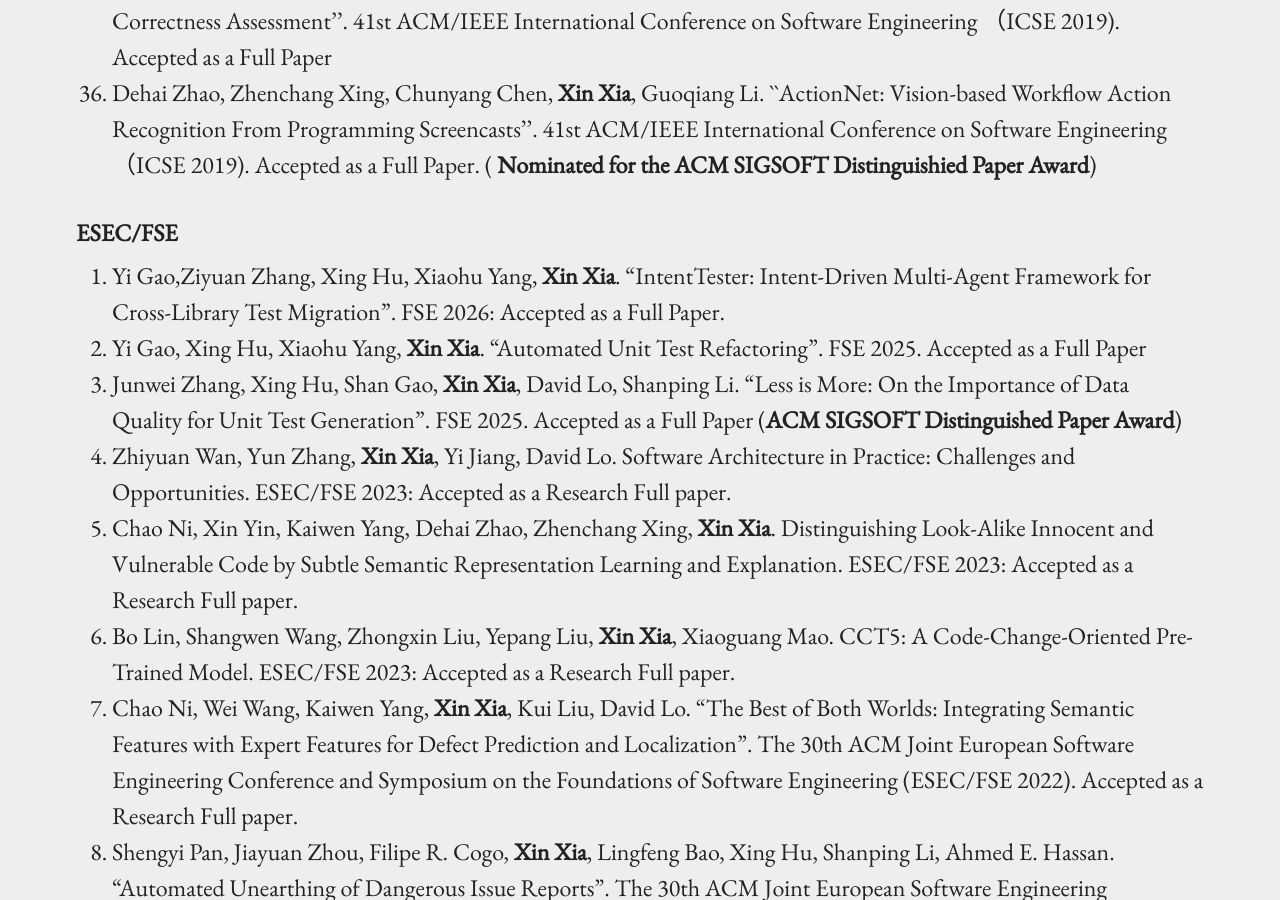
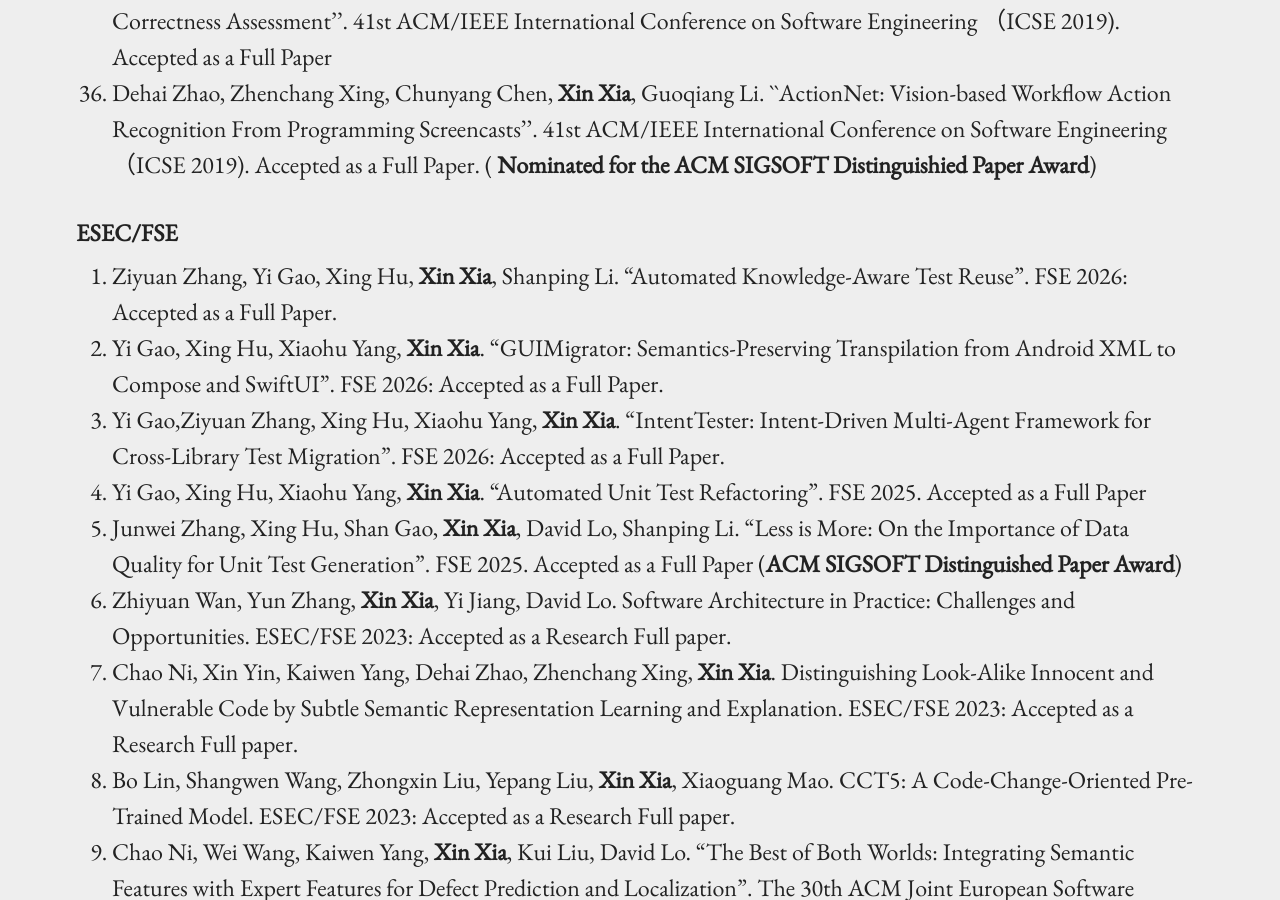
Before and after one commit to xin-xia/xin-xia.github.io, a Jekyll site: the page built from index.md, in a window 1280 px wide and 900 px high, scrolled down 13950 px. Built offline with Jekyll 4.4.1, drawn with Linux system fonts in a browser that asks for light colours.

Commit message:
Update index.md

```diff
--- a/index.md
+++ b/index.md
@@ -193,6 +193,8 @@ Case Study of Code Clone Detection and Defect Prediction". IEEE Transactions on
 1. Dehai Zhao, Zhenchang Xing, Chunyang Chen, <strong>Xin Xia</strong>,  Guoqiang Li. ``ActionNet: Vision-based Workflow Action Recognition From Programming Screencasts''. 41st ACM/IEEE International Conference on Software Engineering （ICSE 2019). Accepted as a Full Paper.  (<strong> Nominated for the ACM SIGSOFT Distinguishied Paper Award</strong>)<br />
 
 #### ESEC/FSE
+1. Ziyuan Zhang, Yi Gao, Xing Hu, <strong>Xin Xia</strong>, Shanping Li. "Automated Knowledge-Aware Test Reuse". FSE 2026:  Accepted as a Full Paper.  <br/>
+1. Yi Gao, Xing Hu, Xiaohu Yang, <strong>Xin Xia</strong>. "GUIMigrator: Semantics-Preserving Transpilation from Android XML to Compose and SwiftUI". FSE 2026:  Accepted as a Full Paper.  <br/>
 1.  Yi Gao,Ziyuan Zhang, Xing Hu, Xiaohu Yang, <strong>Xin Xia</strong>. "IntentTester: Intent-Driven Multi-Agent Framework for Cross-Library Test Migration". FSE 2026:  Accepted as a Full Paper.  <br/>
 1. Yi Gao, Xing Hu, Xiaohu Yang, <strong>Xin Xia</strong>.  "Automated Unit Test Refactoring". FSE 2025. Accepted as a Full Paper <br />
 1. Junwei Zhang, Xing Hu, Shan Gao,  <strong>Xin Xia</strong>, David Lo, Shanping Li. "Less is More: On the Importance of Data Quality for Unit Test Generation". FSE 2025. Accepted as a Full Paper (<strong>ACM SIGSOFT Distinguished Paper Award</strong>) <br />
```
